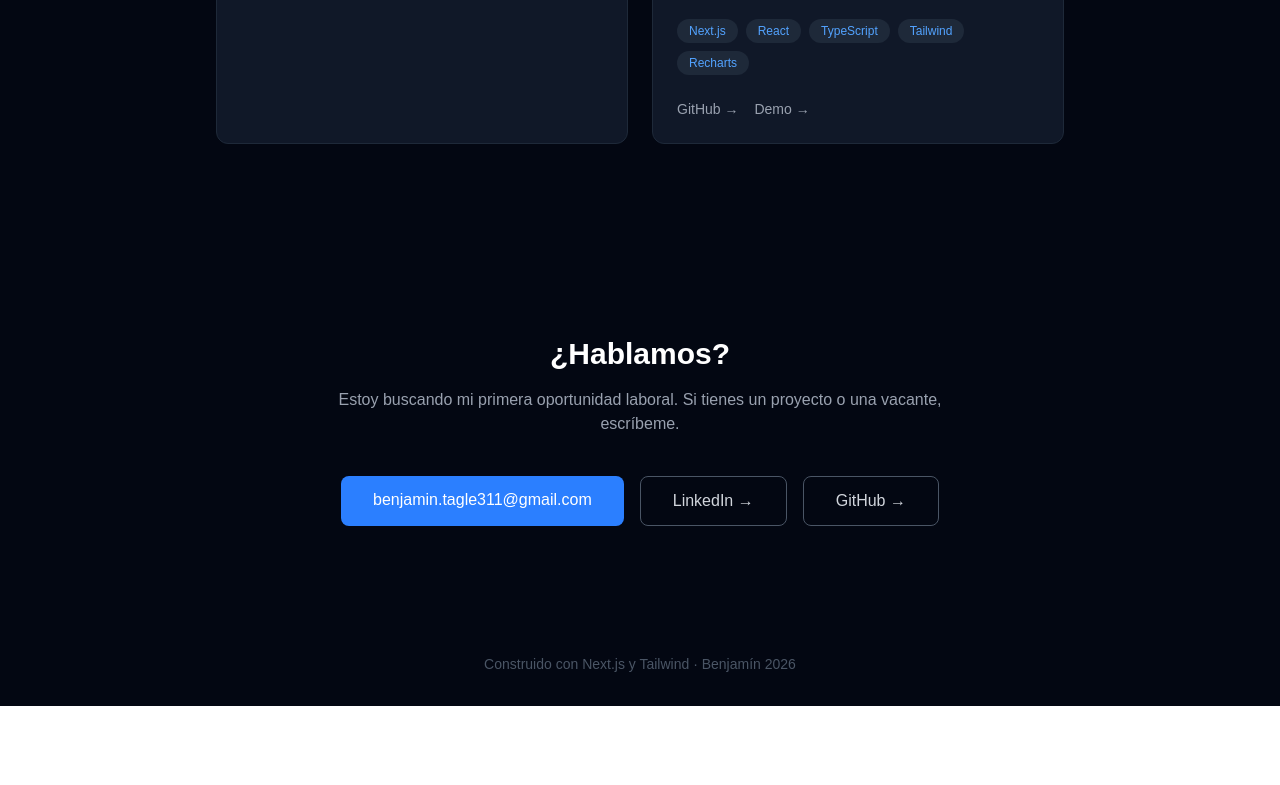
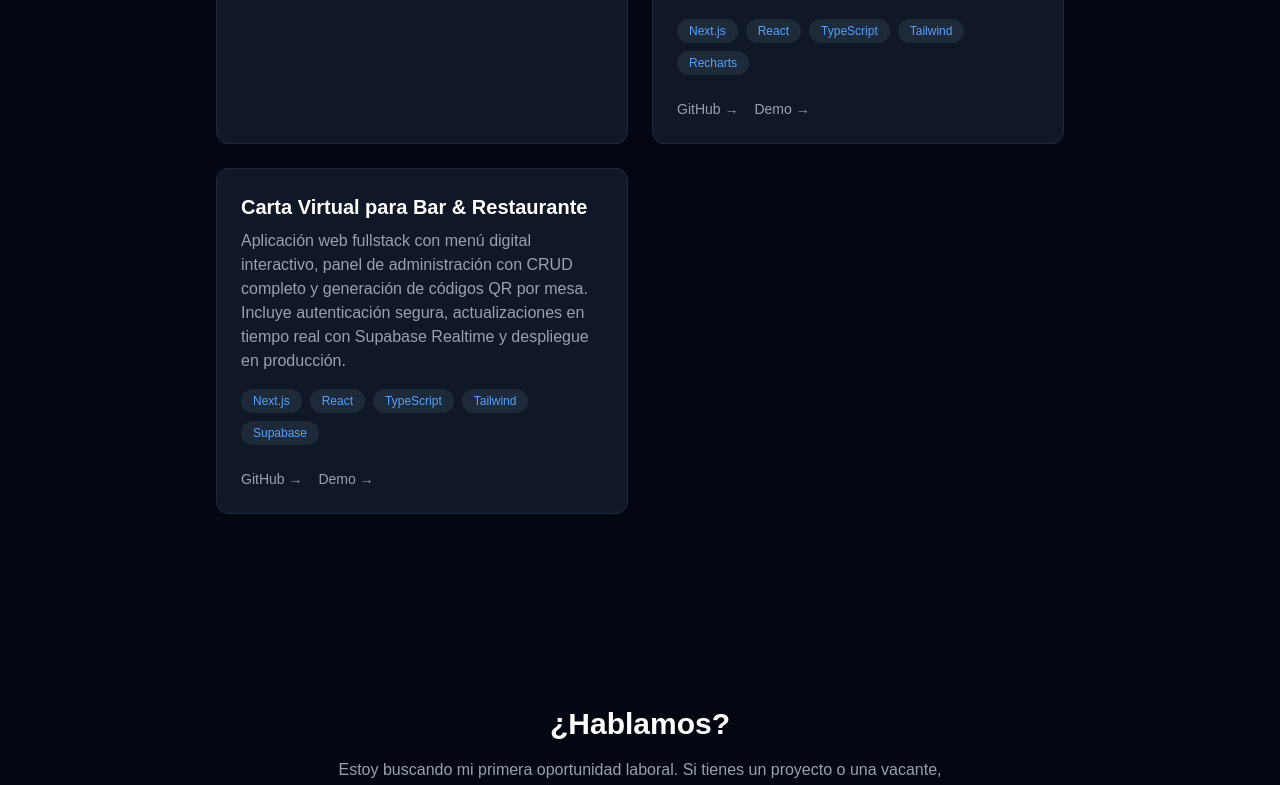
Before and after one commit to Benja4200/portafolio, a Next.js app in the folder portafolio/: page / in a window 1280 px wide. Shown: the part 2000-2785 px from the top of the page. Before the commit the page ends 2706 px from the top, so only its background shows below. Built offline with nearby package versions, Linux system fonts and the light colour scheme.

Commit message:
Nuevo proyecto menu virtual bar

```diff
--- a/portafolio/app/page.js
+++ b/portafolio/app/page.js
@@ -176,6 +176,28 @@ export default function Home() {
             </div>
           </div>
 
+          <div className="bg-gray-900 border border-gray-800 rounded-xl p-6 hover:border-blue-500 transition-colors glow-hover">
+            <h3 className="text-xl font-bold mb-2">Carta Virtual para Bar & Restaurante</h3>
+            <p className="text-gray-400 mb-4">
+              Aplicación web fullstack con menú digital interactivo, panel de administración con CRUD completo y generación de códigos QR por mesa. Incluye autenticación segura, actualizaciones en tiempo real con Supabase Realtime y despliegue en producción.
+            </p>
+            <div className="flex gap-2 mb-6 flex-wrap">
+              <span className="bg-gray-800 text-blue-400 text-xs px-3 py-1 rounded-full">Next.js</span>
+              <span className="bg-gray-800 text-blue-400 text-xs px-3 py-1 rounded-full">React</span>
+              <span className="bg-gray-800 text-blue-400 text-xs px-3 py-1 rounded-full">TypeScript</span>
+              <span className="bg-gray-800 text-blue-400 text-xs px-3 py-1 rounded-full">Tailwind</span>
+              <span className="bg-gray-800 text-blue-400 text-xs px-3 py-1 rounded-full">Supabase</span>
+            </div>
+            <div className="flex gap-4">
+              <a href="https://github.com/Benja4200/Carta-Virtual-Demo" className="text-sm text-gray-400 hover:text-blue-400 transition-colors">
+                GitHub →
+              </a>
+              <a href="https://carta-virtual-demo-ihww-rju4oouar.vercel.app/" className="text-sm text-gray-400 hover:text-blue-400 transition-colors">
+                Demo →
+              </a>
+            </div>
+          </div>
+
         </div>
       </section>
 
```
